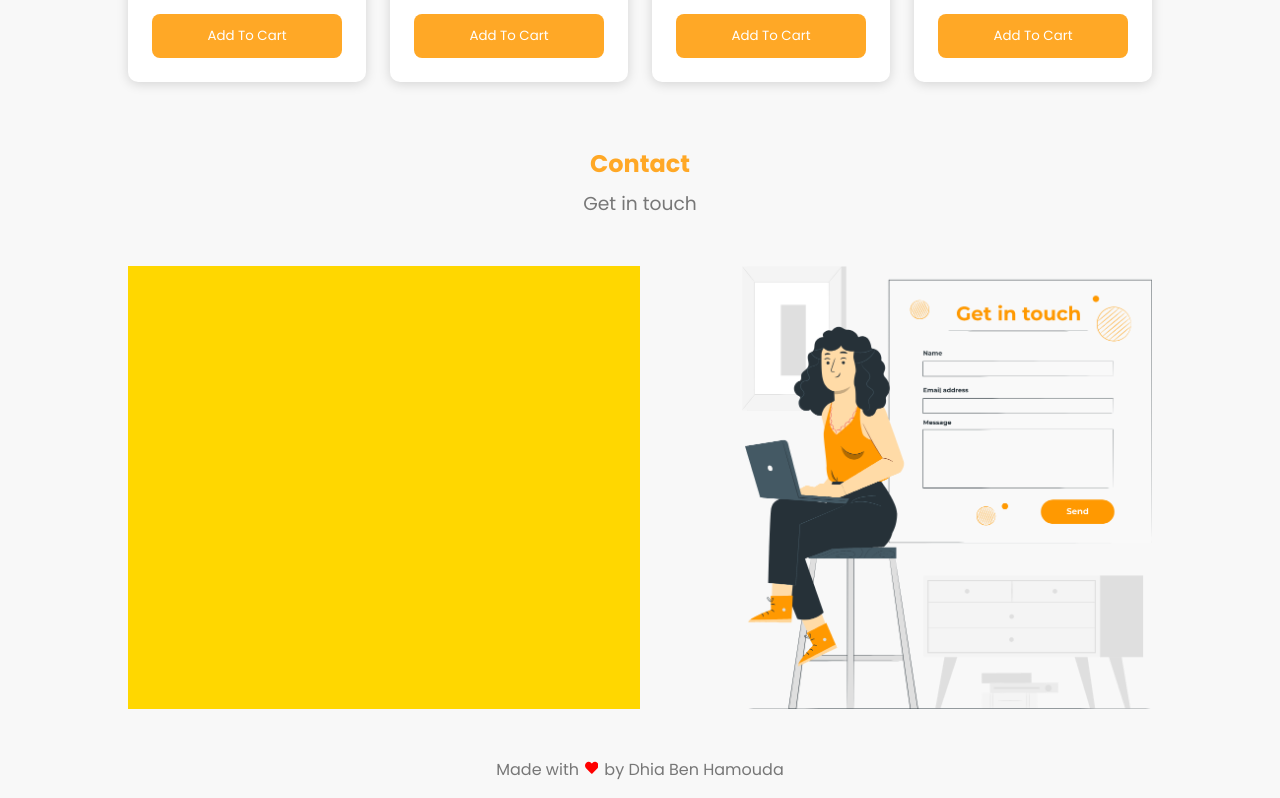
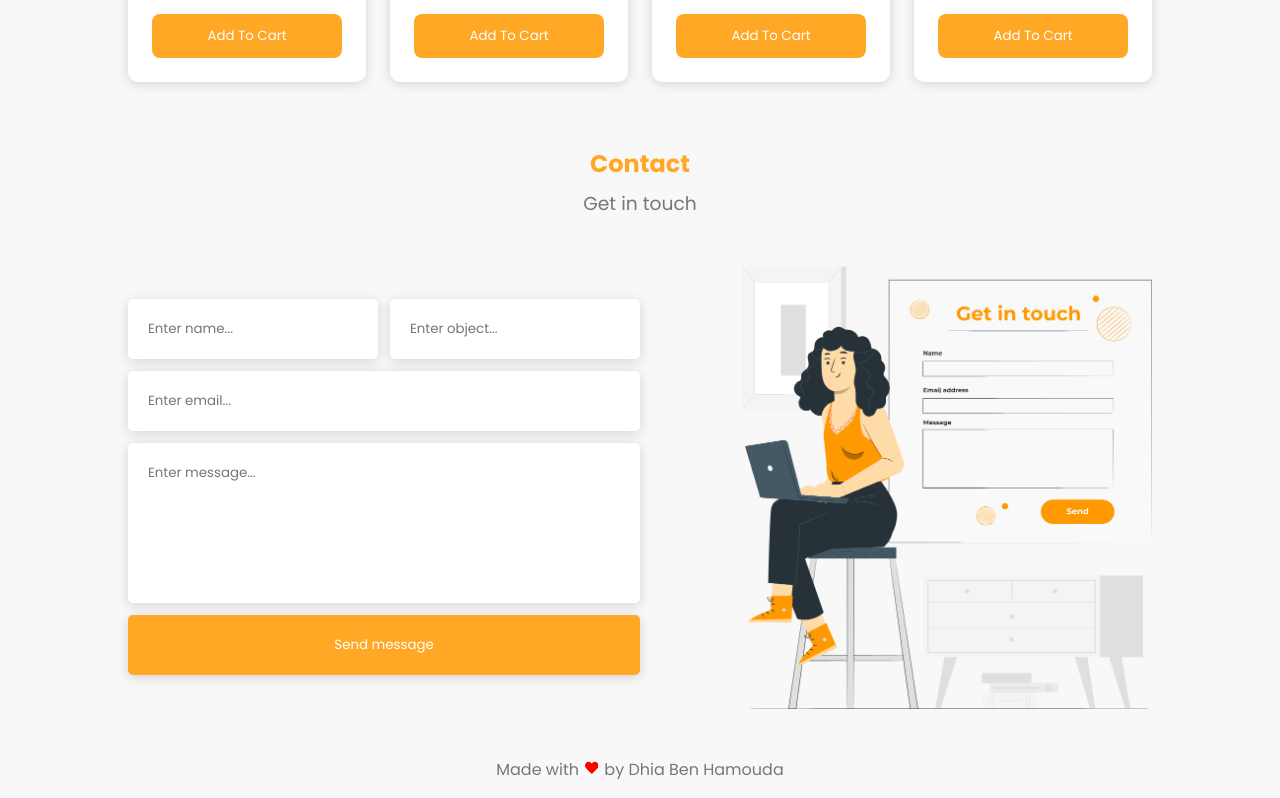
Before and after one commit to Dhia-Ben-Hamouda/Food-Shop-React-JS, a React (Vite) app: page / in a window 1280 px wide. Shown: the part 1696-2494 px from the top of the page. Built offline with nearby package versions, Linux system fonts and the light colour scheme.

Commit message:
working on contact section

```diff
--- a/src/components/Contact.jsx
+++ b/src/components/Contact.jsx
@@ -1,7 +1,13 @@
 import React from "react";
 import illustration from "../images/illustration.png";
+import { useState } from "react";
 
 export default function () {
+  const [name, setName] = useState("");
+  const [object, setObject] = useState("");
+  const [email, setEmail] = useState("");
+  const [message, setMessage] = useState("");
+
   return (
     <>
       <section id="contact">
@@ -11,7 +17,34 @@ export default function () {
         </div>
         <div className="container">
           <form>
-
+            <div>
+              <input
+                type="text"
+                placeholder="Enter name..."
+                value={name}
+                onChange={(e) => { setName(e.target.value) }}
+              />
+              <input
+                type="text"
+                placeholder="Enter object..."
+                value={object}
+                onChange={(e) => { setObject(e.target.value) }}
+              />
+            </div>
+            <input
+              type="email"
+              placeholder="Enter email..."
+              value={email}
+              onChange={(e) => { setEmail(e.target.value) }}
+            />
+            <textarea
+              type="text"
+              placeholder="Enter message..."
+              value={message}
+              onChange={(e) => { setMessage(e.target.value) }}
+              rows={6}
+            />
+            <button>Send message</button>
           </form>
           <div className="illustration">
             <img src={illustration} />
--- a/src/styles/_contact.scss
+++ b/src/styles/_contact.scss
@@ -25,7 +25,43 @@
 
     form{
       width:50%;
-      background:gold;
+      display: flex;
+      flex-direction: column;
+      justify-content: center;
+      gap:.75rem;
+
+      button{
+        background:$primary;
+        color:white;
+        cursor: pointer;
+        transition: .3s;
+
+        &:hover{
+          background:#D98201;
+        }
+      }
+
+      textarea{
+        resize:none;
+      }
+
+      input , textarea , button{
+        border:none;
+        outline:none;
+        padding:1.25rem;
+        border-radius: 5px;
+        box-shadow: 0px 2px 12px rgba(0,0,0, 0.15);
+      }
+
+      div{
+        display: flex;
+        gap:.75rem;
+
+        input{
+          width:50%;
+        }
+
+      }
     }
 
     .illustration{
```
